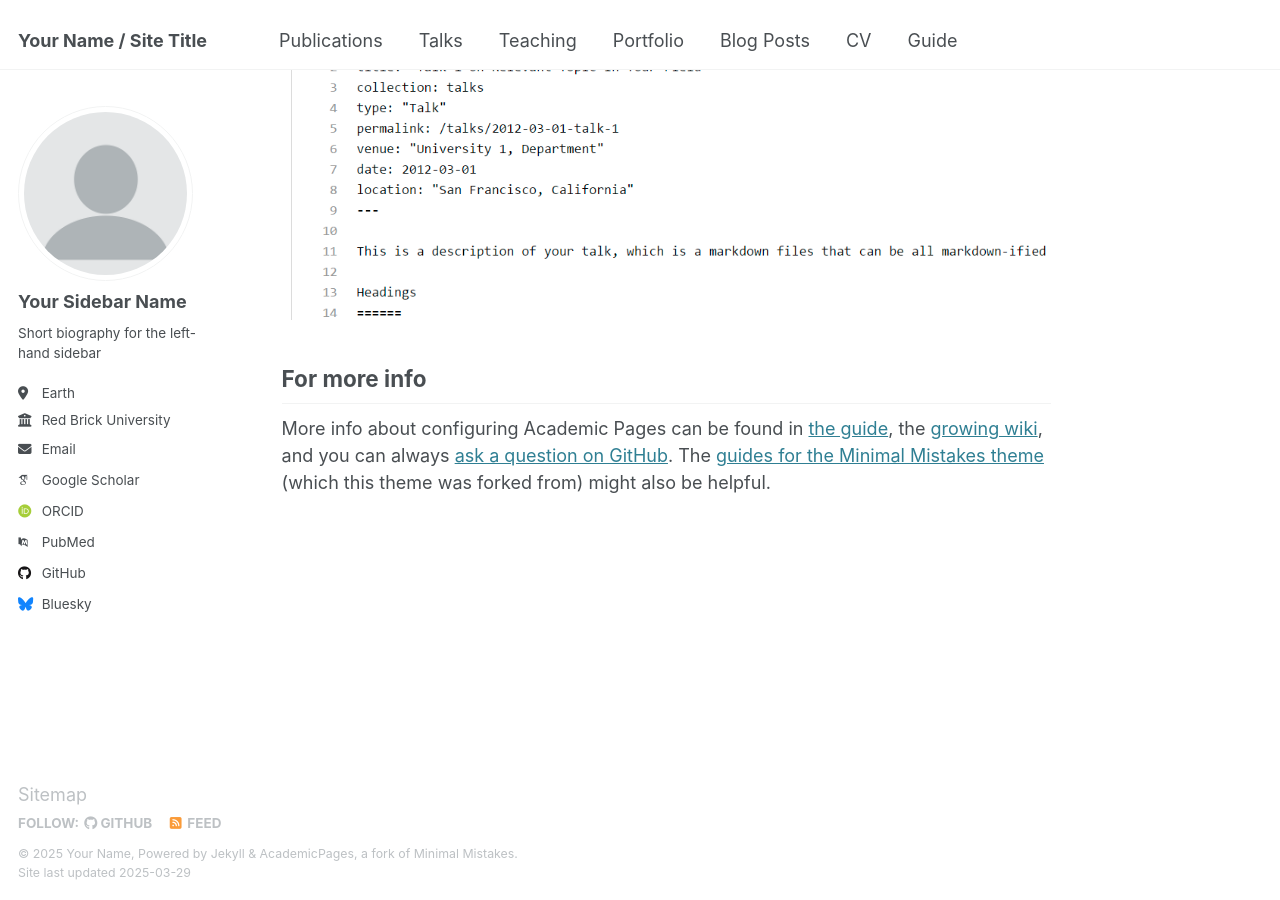
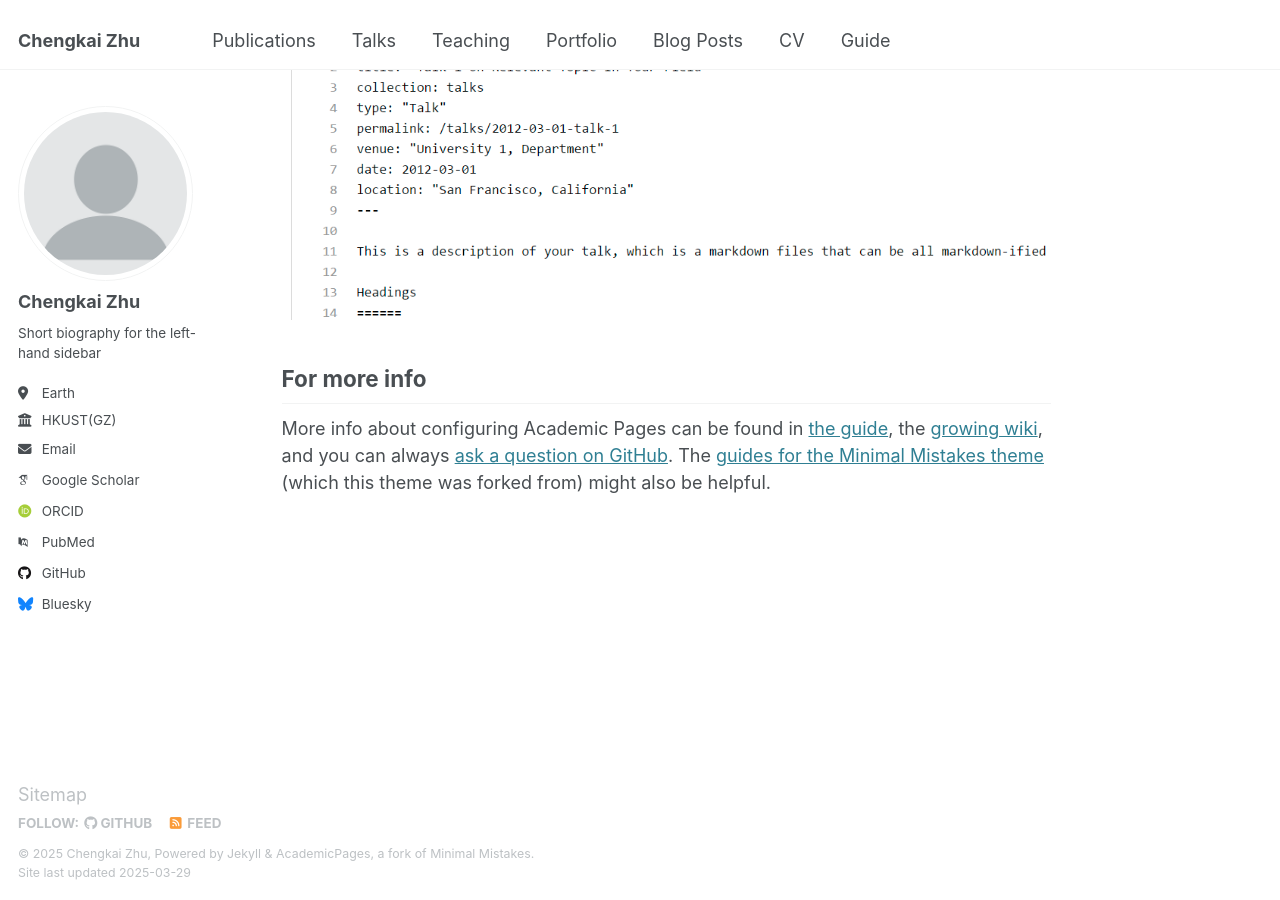
Before and after one commit to Chengkai-Zhu/Chengkai-Zhu.github.io, a Jekyll site: the page built from _pages/about.md, in a window 1280 px wide and 900 px high, scrolled down 2642 px. Built offline with Jekyll 4.4.1, drawn with Linux system fonts in a browser that asks for light colours; some web fonts are replaced.

Commit message:
Update _config.yml

```diff
--- a/_config.yml
+++ b/_config.yml
@@ -9,9 +9,9 @@
 # Basic Site Settings
 locale                   : "en-US"
 site_theme               : "default"
-title                    : "Your Name / Site Title"
+title                    : "Chengkai Zhu"
 title_separator          : "-"
-name                     : &name "Your Name"
+name                     : &name "Chengkai Zhu"
 description              : &description "personal description"
 url                      : https://academicpages.github.io # the base hostname & protocol for your site e.g. "https://[your GitHub username].github.io"
 baseurl                  : "" # the subpath of your site, e.g. "/blog"
@@ -23,13 +23,13 @@ repository               : "academicpages/academicpages.github.io"
 author:
   # Biographic information
   avatar           : "profile.png"
-  name             : "Your Sidebar Name"
-  pronouns         : # example: "she/her"
+  name             : "Chengkai Zhu"
+  pronouns         : # example: "he/his"
   bio              : "Short biography for the left-hand sidebar"
   location         : "Earth"
-  employer         : "Red Brick University"
+  employer         : "HKUST(GZ)"
   uri              : # URL
-  email            : "none@example.org"
+  email            : "zhuchengkai7@gmail.com"
 
   # Academic websites
   arxiv            : # URL - Update with the correct link to your profile
```
